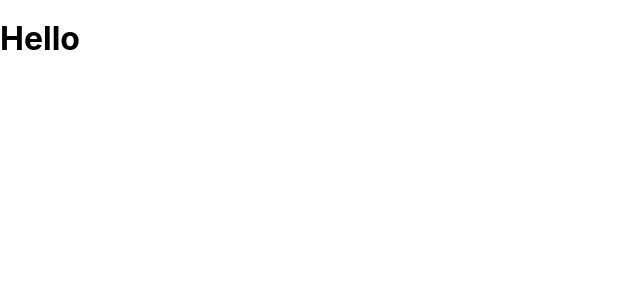
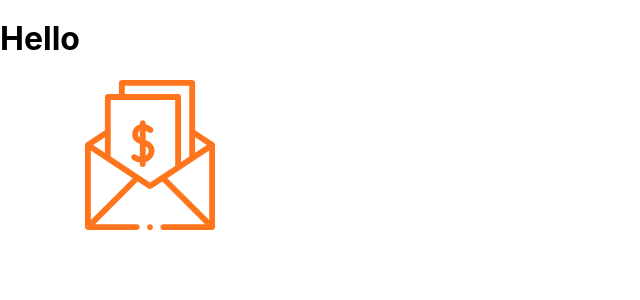
Before and after one commit to dzhafarovm/money-tracker, a React (Create React App) app: page / in a window 1280 px wide. Shown: the top 300 px of the page, without its empty margins (0-640 px from the left). Built offline with nearby package versions, Linux system fonts and the light colour scheme.

Commit message:
Added svg-sprite

```diff
--- a/src/App.js
+++ b/src/App.js
@@ -1,5 +1,15 @@
+import sprite from '../src/images/sprite.svg';
+
 function App() {
-  return <h1>Hello</h1>;
+  return (
+    <>
+      <h1>Hello</h1>
+      {/* Пример подключения и использования спрайта */}
+      <svg>
+        <use href={`${sprite}#main-salary`}></use>
+      </svg>
+    </>
+  );
 }
 
 export default App;
```
Also changed, not shown: src/images/sprite.svg (added).
